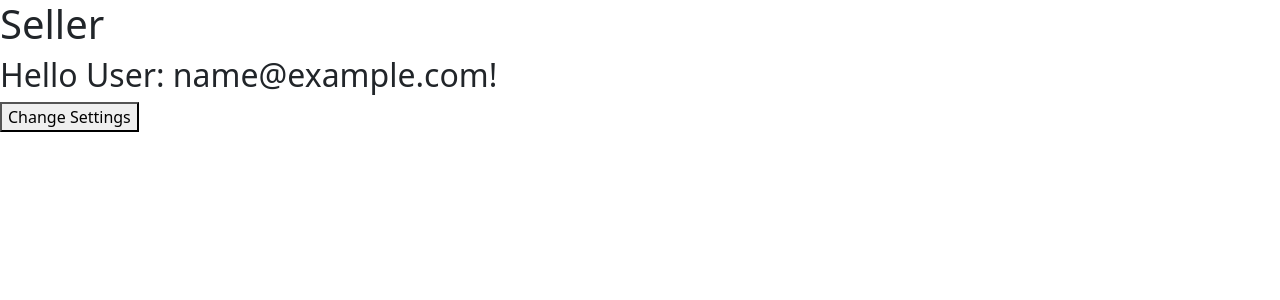
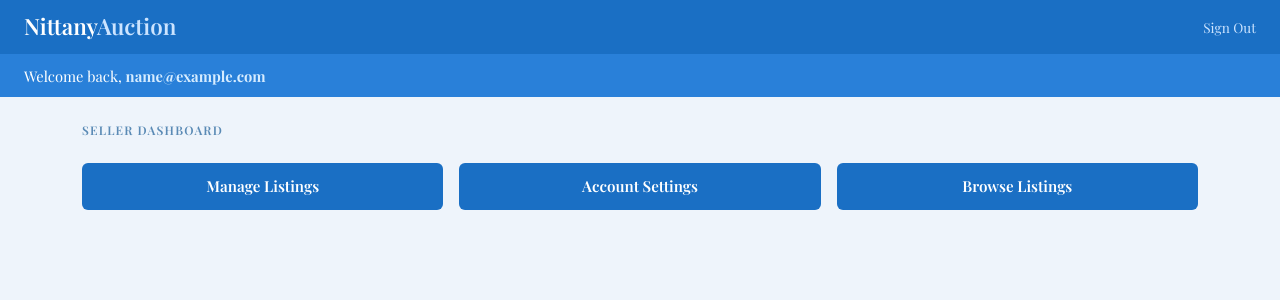
Before and after one commit to varshag425/CMSPSC-431W, a Flask app: template templates/seller.html in a window 1280 px wide. Shown: the top 300 px of the page. Run offline with Flask 3, Linux system fonts and the light colour scheme; the template is opened without the code that fills it: most values are stand-ins (such as "Sample title", 1, 10 or a date in 2020); parts of the project's set-up code (start-up, migrations or seed data) failed here and were passed over.

Commit message:
Updated seller.html dashboard layout and styling
Updated the seller dashboard HTML to include a title, improved styling, and added navigation links.

```diff
--- a/templates/seller.html
+++ b/templates/seller.html
@@ -3,17 +3,110 @@
 <head>
     <meta charset="UTF-8">
     <meta name="viewport" content="width=device-width, initial-scale=1">
-    <link href="https://cdn.jsdelivr.net/npm/bootstrap@5.3.8/dist/css/bootstrap.min.css" rel="stylesheet" integrity="sha384-sRIl4kxILFvY47J16cr9ZwB07vP4J8+LH7qKQnuqkuIAvNWLzeN8tE5YBujZqJLB" crossorigin="anonymous">
-    <title>Seller</title>
+    <title>Seller Dashboard — NittanyAuction</title>
+    <link href="https://fonts.googleapis.com/css2?family=Playfair+Display:wght@400;500;600;700&display=swap" rel="stylesheet">
+    <link href="https://cdn.jsdelivr.net/npm/bootstrap@5.3.8/dist/css/bootstrap.min.css" rel="stylesheet">
+    <style>
+        body { background: #eef4fb; font-family: 'Playfair Display', sans-serif; }
+
+        .top-nav {
+            background: #1a6fc4;
+            padding: .65rem 1.5rem;
+            display: flex;
+            align-items: center;
+            justify-content: space-between;
+        }
+
+        .top-nav .brand {
+            color: #fff;
+            font-size: 1.4rem;
+            font-weight: 600;
+            text-decoration: none;
+        }
+
+        .top-nav .brand span { color: #cce4ff; }
+
+        .top-nav a.signout {
+            color: #cce4ff;
+            font-size: .85rem;
+            text-decoration: none;
+        }
+
+        .top-nav a.signout:hover { color: #fff; }
+
+        .welcome-bar {
+            background: #2980d9;
+            color: #fff;
+            padding: .65rem 1.5rem;
+            font-size: .92rem;
+        }
+
+        .welcome-bar strong { color: #d6ecff; }
+
+        .section-title {
+            font-size: .75rem;
+            letter-spacing: .1em;
+            text-transform: uppercase;
+            color: #5a8ab5;
+            margin-bottom: 1.5rem;
+            font-weight: 600;
+        }
+
+        .btn-blue {
+            background: #1a6fc4;
+            border: none;
+            color: #fff;
+            font-weight: 600;
+            font-size: .95rem;
+            padding: .75rem 0;
+            border-radius: 6px;
+            text-decoration: none;
+            display: block;
+            text-align: center;
+            width: 100%;
+            transition: background .2s;
+        }
+
+        .btn-blue:hover {
+            background: #155a9e;
+            color: #fff;
+        }
+    </style>
 </head>
 <body>
-<h1>Seller</h1>
-<h2> Hello User: {{ email }}!</h2>
-<form action="/seller_settings.html">
-    <button type="submit"> Change Settings </button>
-</form>
-<script src="https://cdn.jsdelivr.net/npm/bootstrap@5.3.8/dist/js/bootstrap.bundle.min.js" integrity="sha384-FKyoEForCGlyvwx9Hj09JcYn3nv7wiPVlz7YYwJrWVcXK/BmnVDxM+D2scQbITxI" crossorigin="anonymous"></script>
-<script src="https://cdn.jsdelivr.net/npm/@popperjs/core@2.11.8/dist/umd/popper.min.js" integrity="sha384-I7E8VVD/ismYTF4hNIPjVp/Zjvgyol6VFvRkX/vR+Vc4jQkC+hVqc2pM8ODewa9r" crossorigin="anonymous"></script>
-<script src="https://cdn.jsdelivr.net/npm/bootstrap@5.3.8/dist/js/bootstrap.min.js" integrity="sha384-G/EV+4j2dNv+tEPo3++6LCgdCROaejBqfUeNjuKAiuXbjrxilcCdDz6ZAVfHWe1Y" crossorigin="anonymous"></script>
+
+<div class="top-nav">
+    <a class="brand" href="/">Nittany<span>Auction</span></a>
+    <a href="/" class="signout">Sign Out</a>
+</div>
+
+<div class="welcome-bar">
+    Welcome back, <strong>{{ email }}</strong>
+</div>
+
+<div class="container py-4">
+    <p class="section-title">Seller Dashboard</p>
+
+    <div class="row g-3">
+        <div class="col-md-4">
+            <a href="/seller_listings.html" class="btn-blue">Manage Listings</a>
+        </div>
+        <div class="col-md-4">
+            <a href="/seller_settings.html" class="btn-blue">Account Settings</a>
+        </div>
+
+        {% if role == 'local_vendor' %}
+        <div class="col-md-4">
+            <a href="/local_vendor_settings.html" class="btn-blue">Vendor Settings</a>
+        </div>
+        {% endif %}
+
+        <div class="col-md-4">
+            <a href="/product_listings.html" class="btn-blue">Browse Listings</a>
+        </div>
+    </div>
+</div>
+
+<script src="https://cdn.jsdelivr.net/npm/bootstrap@5.3.8/dist/js/bootstrap.bundle.min.js"></script>
 </body>
 </html>
```
